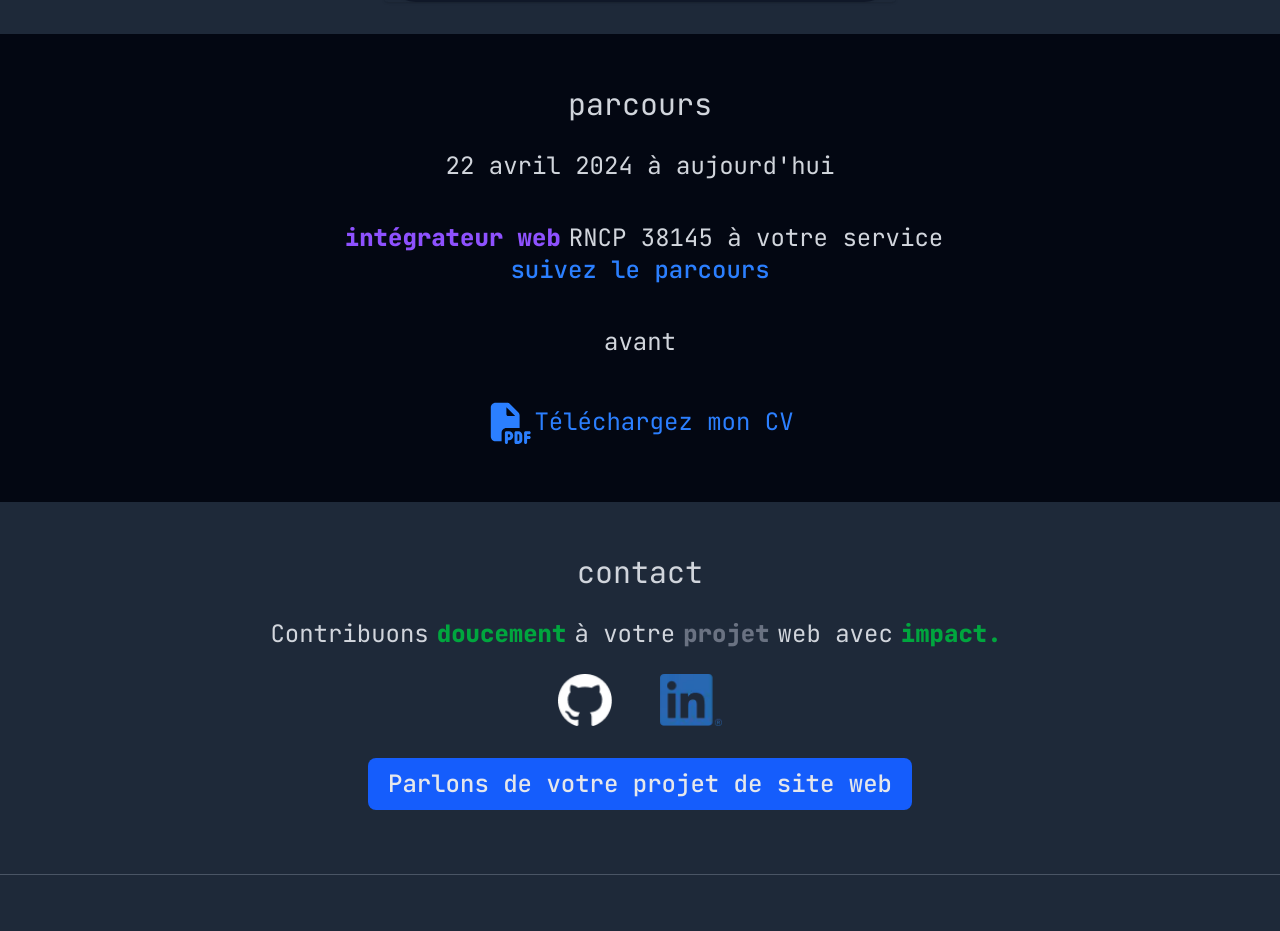
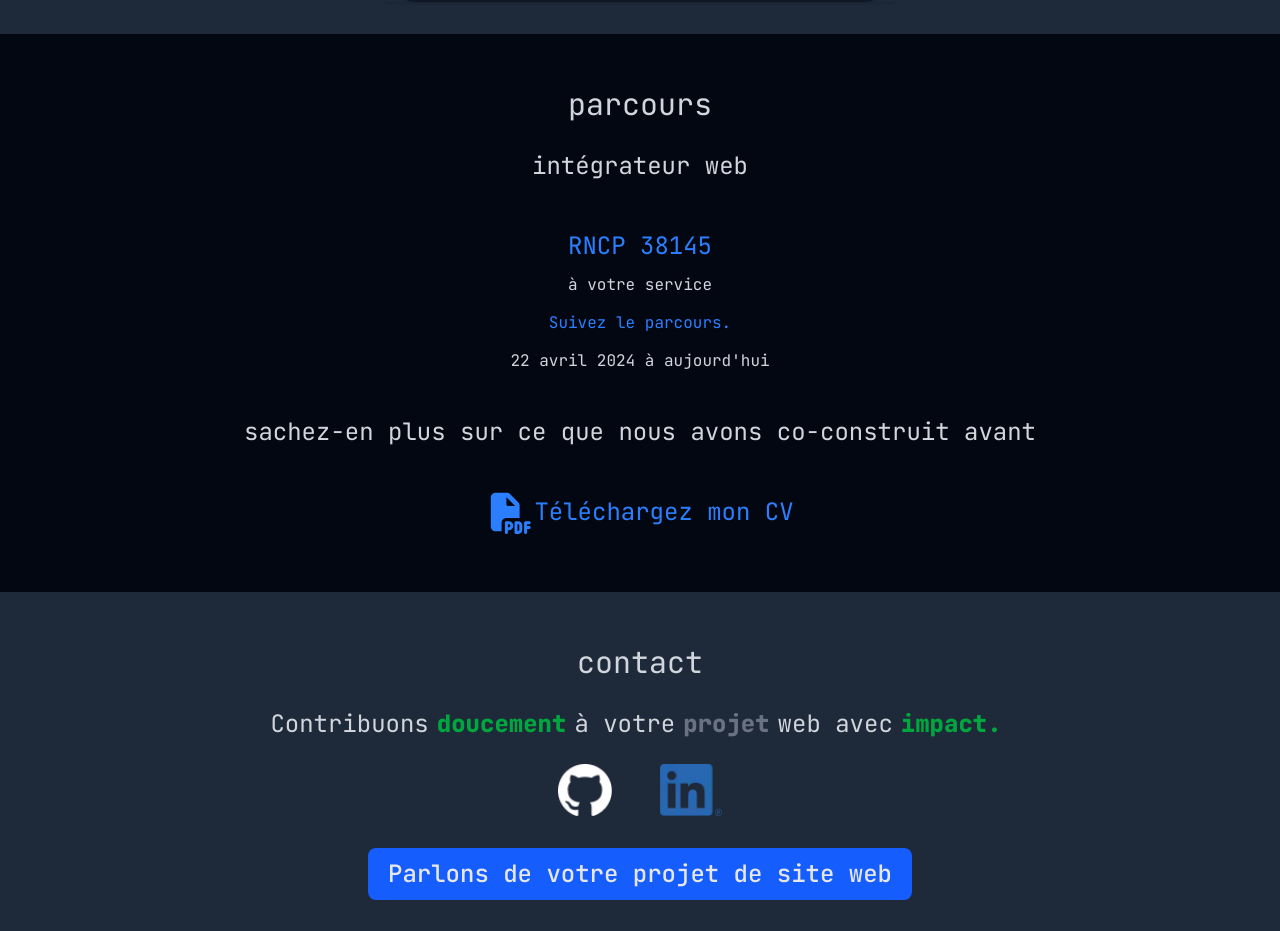
Before and after one commit to ericDev1o/OC900_p12_portfolio, a React (Vite) app: page / in a window 1280 px wide. Shown: the part 5240-6171 px from the top of the page. Built offline with nearby package versions, Linux system fonts and the light colour scheme.

Commit message:
Experience is updated with a diploma link.

```diff
--- a/src/pages/Home.tsx
+++ b/src/pages/Home.tsx
@@ -435,18 +435,42 @@
             text-2xl
             leading-loose"
         >
-          22 avril 2024 à aujourd'hui
+          intégrateur web
         </h4>
-        <p className="text-2xl">
-          <span
-            className="
-              mx-2
-              font-extrabold
-              text-violet-500"
+        <h5
+          className='
+            text-2xl
+            mx-2'
+        >
+            <div
+              className="
+                group
+                relative"
             >
-              intégrateur web
-          </span>
-          RNCP 38145 à votre service
+              <a
+                href='https://www.francecompetences.fr/recherche/rncp/38145/'
+                target='_blank'
+                className='
+                  block
+                  px-4
+                  py-2
+                  text-blue-500
+                  hover:text-blue-600
+                  hover:scale-110
+                  transition
+                  duration-600
+                  motion-reduce:duration-3000
+                  ease-in-out'
+              >
+                RNCP 38145
+              </a>
+              <LinkClickWarning />
+            </div>
+        </h5>
+        <p>
+          à votre  service
+        </p>
+        <p>
           <div
             className="
               group
@@ -455,18 +479,26 @@
             <a
               href="https://openclassrooms.com/fr/paths/900-integrateur-web#projects"
               target="_blank"
-              className="
-                mx-2
-                font-medium
-                text-fg-brand
+              className='
+                block
+                px-4
+                py-2
                 text-blue-500
-                hover:underline"
+                hover:text-blue-600
+                hover:scale-110
+                transition
+                duration-600
+                motion-reduce:duration-3000
+                ease-in-out'
             >
-              suivez le parcours
+              Suivez le parcours.
             </a>
             <LinkClickWarning />
           </div>
         </p>
+        <h6>
+          22 avril 2024 à aujourd'hui
+        </h6>
         <h4
           className="
             pt-8
@@ -474,7 +506,7 @@
             text-2xl
             leading-loose"
         >
-          avant
+          sachez-en plus sur ce que nous avons co-construit avant
         </h4>
         <p className="text-2xl">
           <div
@@ -509,7 +541,7 @@
               <span
                 className="
                   text-blue-500
-                  hover:underline">
+                  hover:text-blue-600">
                   Téléchargez mon CV
               </span>
             </a>
```
